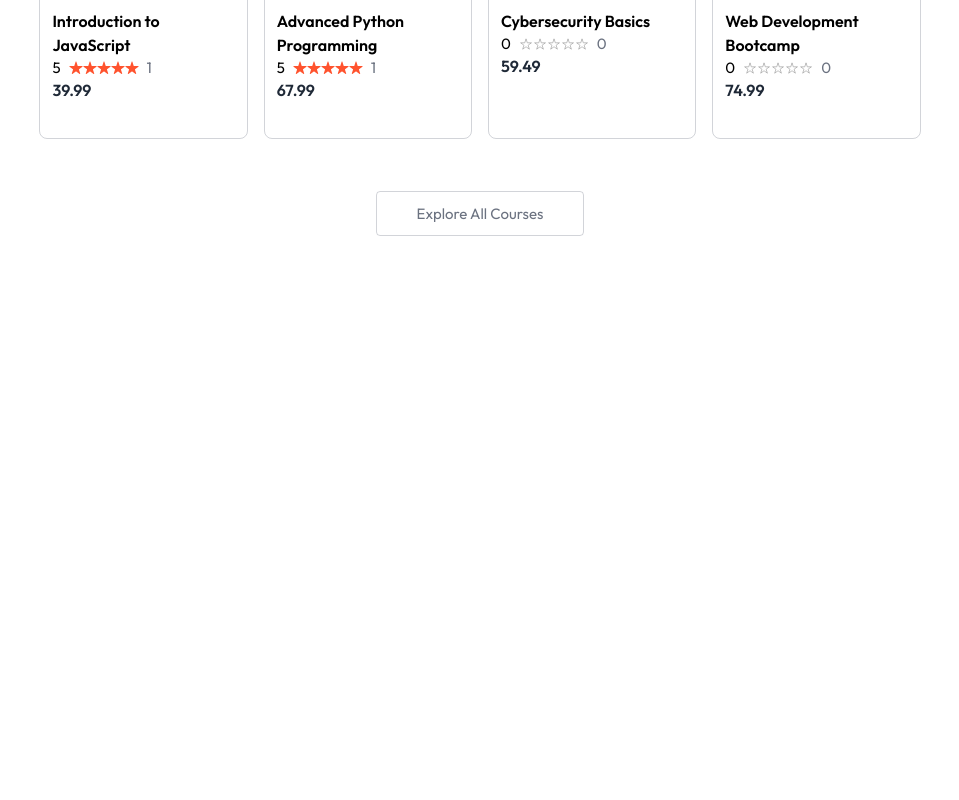
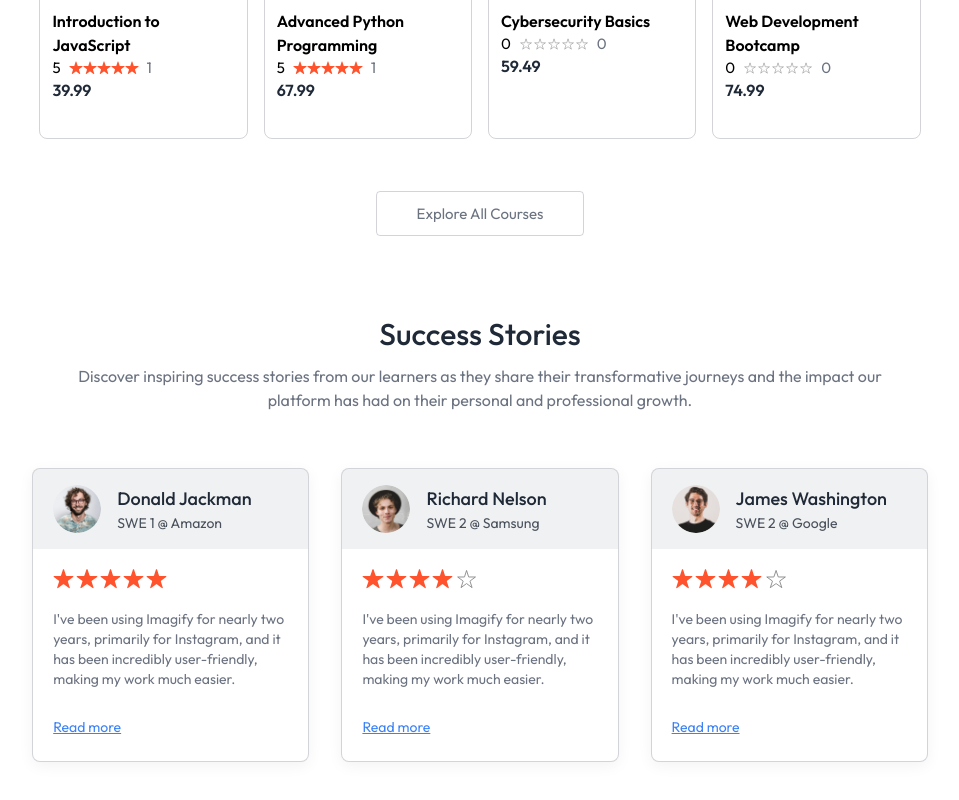
Before and after one commit to Rashid-C/LMS-React, a React (Vite) app in the folder cliend/: page / in a window 1280 px wide. Shown: the part 1160-1960 px from the top of the page, without its empty margins (160-1119 px from the left). Before the commit the page ends 1448 px from the top, so only its background shows below. Built offline with nearby package versions, Linux system fonts and the light colour scheme; no server answers.

Commit message:
Completed Testimonial part with static data

```diff
--- a/cliend/src/components/student/TestimonialSection.jsx
+++ b/cliend/src/components/student/TestimonialSection.jsx
@@ -1,9 +1,60 @@
-
+import { assets, dummyTestimonial } from "../../assets/assets";
 
 const TestimonialSection = () => {
   return (
-    <div>TestimonialSection</div>
-  )
-}
+    <div className="pb-14 px-8 md:px-0">
+      <h2 className="text-3xl font-medium text-gray-800">Success Stories</h2>
+      <p className="md:text-base text-gray-500 mt-3">
+        Discover inspiring success stories from our learners as they share their
+        transformative journeys and the impact our <br /> platform has had on
+        their personal and professional growth.
+      </p>
 
-export default TestimonialSection
+      <div className="grid grid-cols-auto gap-8 my-14">
+        {dummyTestimonial.map((testimonial, index) => (
+          <div
+            key={index}
+            className="text-sm text-left border border-gray-500/30 pb-6 rounded-lg bg-white shadow-black/5 shadow-[0px_4px_15px_0px] overflow-hidden"
+          >
+            <div className="flex items-center gap-4 px-5 py-4 bg-gray-500/10">
+              <img
+                className="h-12 w-12 rounded-full"
+                src={testimonial.image}
+                alt={testimonial.name}
+              />
+              <div>
+                <h1 className="text-lg font-medium text-gray-800">
+                  {testimonial.name}
+                </h1>
+                <p className="text-gray-800/80">{testimonial.role}</p>
+              </div>
+
+            </div>
+            <div className="p-5 pb-7">
+                <div className="flex gap-0.5">
+                  {[
+                    ...Array(5)].map((_, i) => (
+                      <img
+                        className="h-5"
+                        key={i}
+                        src={
+                          i < Math.floor(testimonial.rating)
+                            ? assets.star
+                            : assets.star_blank
+                        }
+                        alt="star"
+                      />
+                    ))
+                  }
+                </div>
+                <p className="text-gray-500 mt-5">{testimonial.feedback}</p>
+              </div>
+              <a href="#" className="text-blue-500 underline px-5">Read more</a>
+          </div>
+        ))}
+      </div>
+    </div>
+  );
+};
+
+export default TestimonialSection;
--- a/cliend/src/pages/student/Home.jsx
+++ b/cliend/src/pages/student/Home.jsx
@@ -1,6 +1,7 @@
 import Companies from "../../components/student/Companies";
 import CourseSection from "../../components/student/CourseSection";
 import Hero from "../../components/student/Hero";
+import TestimonialSection from "../../components/student/TestimonialSection";
 
 const Home = () => {
   return (
@@ -8,6 +9,7 @@
       <Hero />
       <Companies />
       <CourseSection />
+      <TestimonialSection />
     </div>
   );
 };
```
